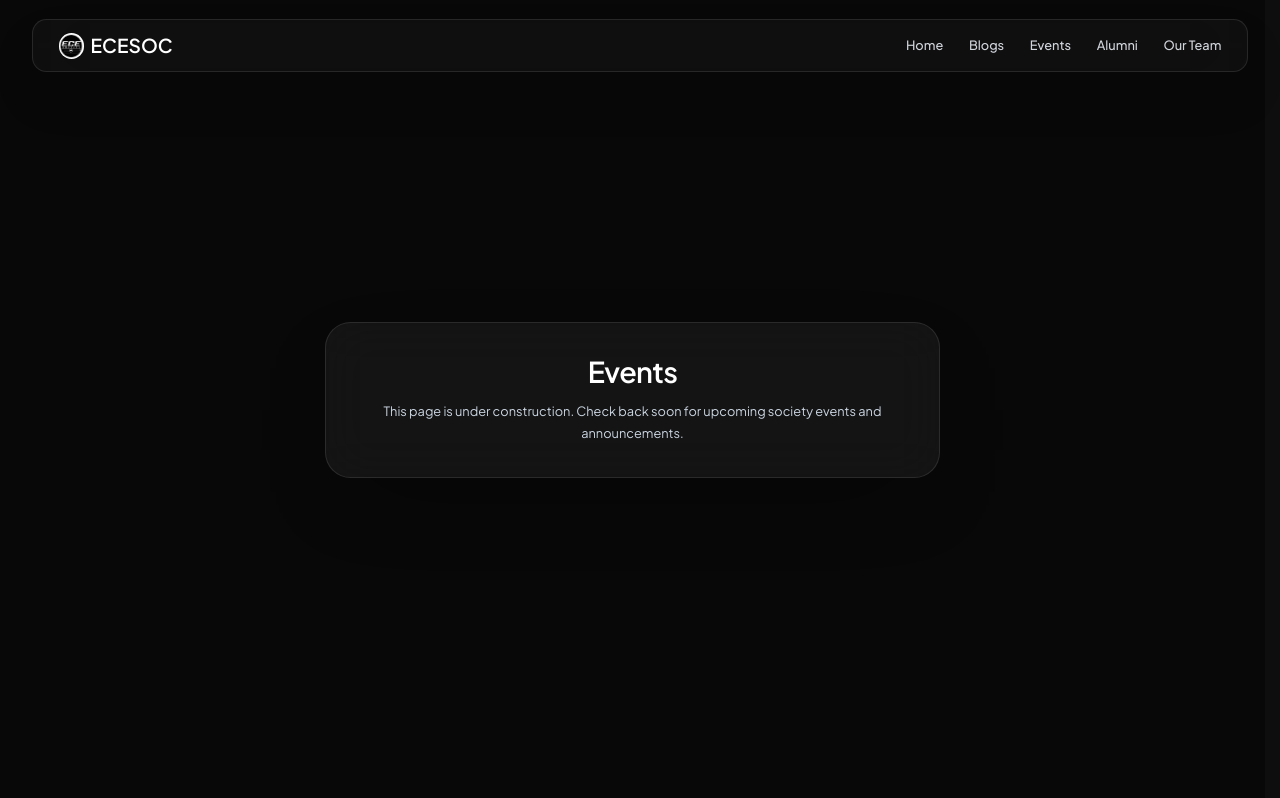
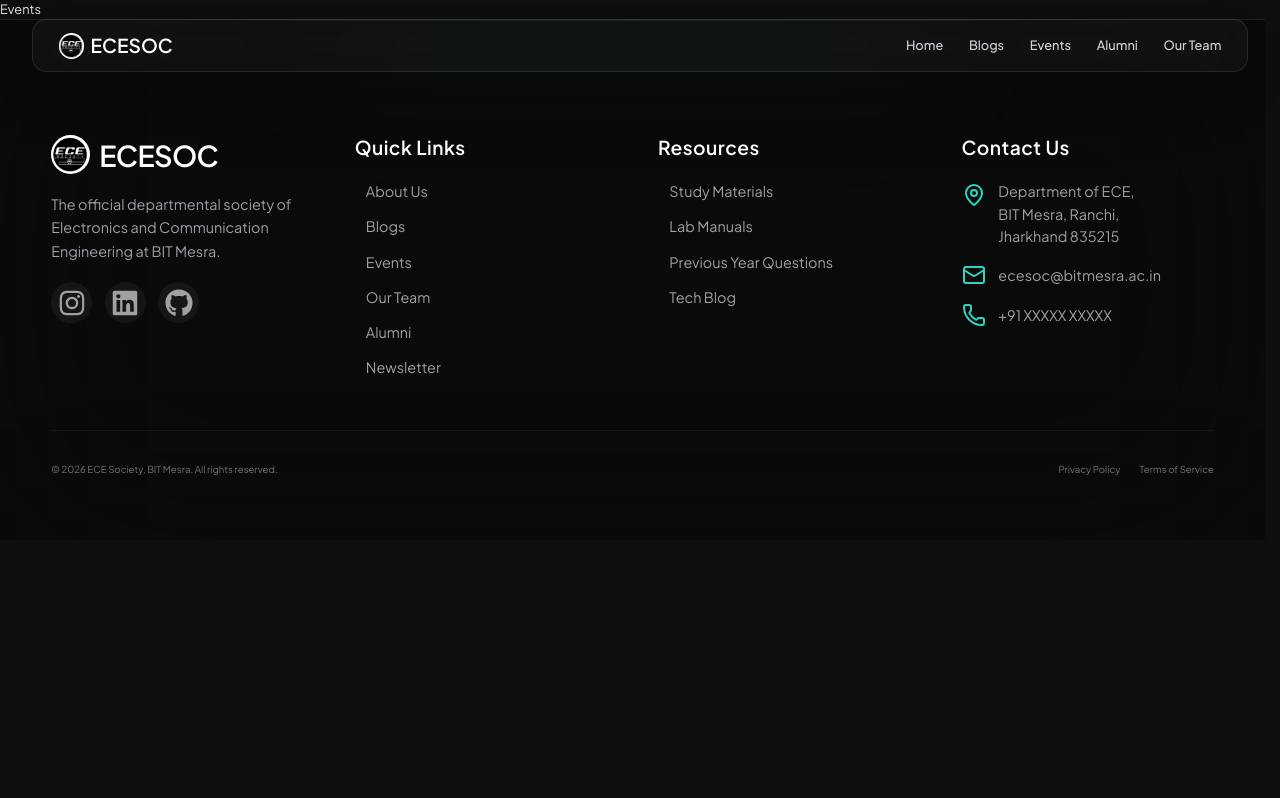
Before and after one commit to HiteshBajajft9/ECESocWeb, a Next.js app: page /events in a window 1280 px wide. Shown: the top 798 px of the page. Built offline with nearby package versions, Linux system fonts and the light colour scheme; a web font is replaced by a local one.

Commit message:
fix: events page moduel error

```diff
--- a/app/events/page.jsx
+++ /dev/null
@@ -1,12 +0,0 @@
-export default function EventsPage() {
-  return (
-    <main className="min-h-screen bg-[#080808] text-white flex items-center justify-center p-8">
-      <div className="max-w-3xl rounded-[2rem] border border-white/10 bg-white/5 p-10 text-center shadow-[0_30px_90px_-45px_rgba(0,0,0,0.75)] backdrop-blur-xl">
-        <h1 className="text-4xl font-black tracking-tight">Events</h1>
-        <p className="mt-4 text-base leading-7 text-slate-300">
-          This page is under construction. Check back soon for upcoming society events and announcements.
-        </p>
-      </div>
-    </main>
-  );
-}
--- /dev/null
+++ b/app/events/page.tsx
@@ -0,0 +1,7 @@
+export default function EventsPage() {
+  return (
+    <main>
+      <h1>Events</h1>
+    </main>
+  );
+}
--- a/tsconfig.json
+++ b/tsconfig.json
@@ -29,6 +29,6 @@
     ".next/types/**/*.ts",
     ".next/dev/types/**/*.ts",
     "**/*.mts"
-, "app/events/page.jsx"  ],
+, "app/events/page.tsx"  ],
   "exclude": ["node_modules"]
 }
```
